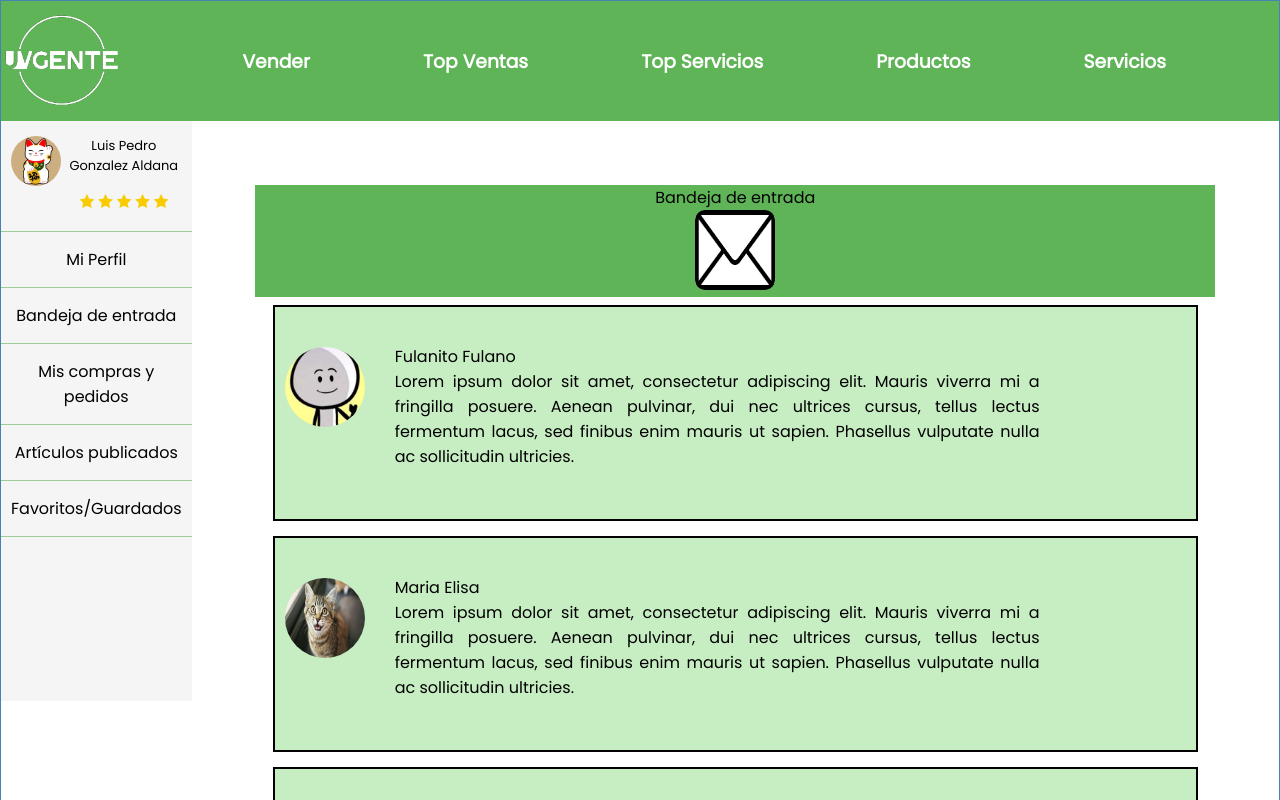
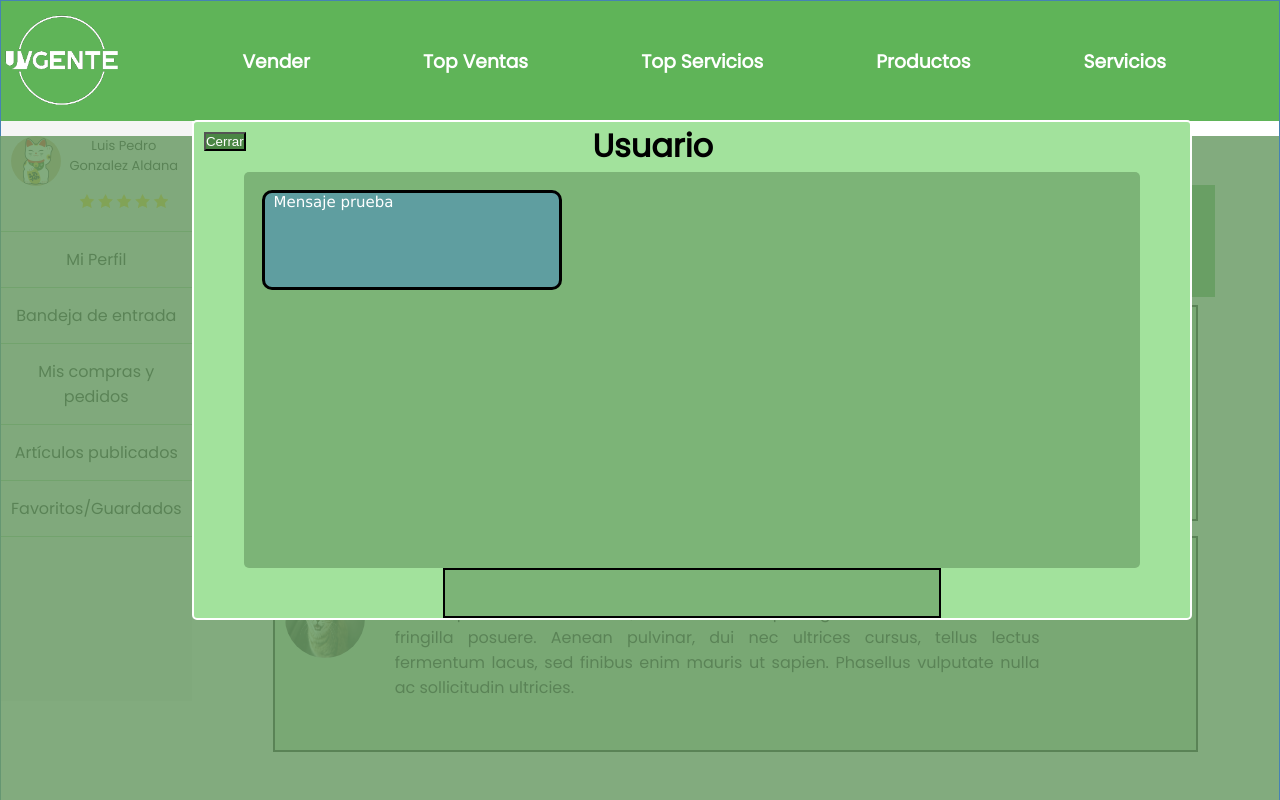
Before and after one commit to andresdlRoca/prototipos_ingenieria_software-UVG, a React (Create React App) app in the folder react-uvgente/: page / in a window 1280 px wide. Shown: the top 800 px of the page. Built offline with nearby package versions, Linux system fonts and the light colour scheme.

Commit message:
UI Inicial de Mensajes

```diff
--- a/react-uvgente/src/components/Bandeja_Entrada/Bandeja_Entrada.js
+++ b/react-uvgente/src/components/Bandeja_Entrada/Bandeja_Entrada.js
@@ -7,10 +7,12 @@ import gato_pfp from '../../media/gatopfpinbox.jpg'
 import ferrari_pfp from '../../media/ferraripfp.jpg'
 import MensajeUI from './MensajeUI.js'
 
+
 const Bandeja_Entrada = () => {
     return(
 
         <div id="inboxpage">
+            <MensajeUI />
             <div id="inbox">
                 <div id="headerinbox">
                     <p id="tituloinbox">Bandeja de entrada</p>
@@ -18,7 +20,6 @@ const Bandeja_Entrada = () => {
                 </div>
                 <div className="inboxMessages">
                     <div className="Messages">
-
                         <img id="profileImg" src={fulano_pfp} alt="pfp1" className='mail_pfp' />
                         <p id="profileName">Fulanito Fulano</p>
                         <p id="sentMessage">Lorem ipsum dolor sit amet, consectetur adipiscing elit. Mauris viverra mi a fringilla posuere. Aenean pulvinar, dui nec ultrices cursus, tellus lectus fermentum lacus, sed finibus enim mauris ut sapien. Phasellus vulputate nulla ac sollicitudin ultricies. </p>
@@ -27,11 +28,6 @@ const Bandeja_Entrada = () => {
                         <img id="profileImg" src={gato_pfp} alt="pfp2" className='mail_pfp' />
                         <p id="profileName" >Maria Elisa</p>
                         <p>Lorem ipsum dolor sit amet, consectetur adipiscing elit. Mauris viverra mi a fringilla posuere. Aenean pulvinar, dui nec ultrices cursus, tellus lectus fermentum lacus, sed finibus enim mauris ut sapien. Phasellus vulputate nulla ac sollicitudin ultricies. </p>
-                    </div>
-                    <div className="Messages">
-                        <img id="profileImg" src={ferrari_pfp} alt="pfp3" className='mail_pfp' />
-                        <p id="profileName" >Jose Hernandez</p>
-                        <p id="sentMessage">Lorem ipsum dolor sit amet, consectetur adipiscing elit. Mauris viverra mi a fringilla posuere. Aenean pulvinar, dui nec ultrices cursus, tellus lectus fermentum lacus, sed finibus enim mauris ut sapien. Phasellus vulputate nulla ac sollicitudin ultricies. </p>
                     </div>
                 </div>
 
--- a/react-uvgente/src/components/Bandeja_Entrada/MensajeUI.css
+++ b/react-uvgente/src/components/Bandeja_Entrada/MensajeUI.css
@@ -1,33 +1,75 @@
 .mainMessageUI {
     height: 500px;
     width: 1000px;
+    background-color: #a2e29c;
     position: absolute;
-    background-color: #a2e29c;
+    overflow: auto;
     border: 2px solid white;
     border-radius: 5px;
     z-index: 2;
 
     margin: auto;
-    top: 10%;
-    left: 5%;
+    top: 15%;
+    left: 15%;
 }
 
 .internalMSG {
     height: 80%;
     width: 90%;
-    top: 15%;
+    top: 10%;
     left: 5%;
     position: inherit;
     background-color: #7cb477;
     border-radius: 5px;
     margin: auto;
-
+    overflow: auto;
 }
 
 .message_container {
     position: absolute;
     z-index: 1;
     height: 100%;
-    width: 100%;
+    width: 2000px;
+    right: 0.1%;
+    top: 17%;
     background-color: #6b9c67d7;
+
 }
+
+h1 {
+    margin-left: 40%;
+}
+
+#inputMSG {
+    z-index: 3;
+    margin-top: 40%;
+    margin-left: 25%;
+    height: 10%;
+    width: 50%;
+    border: 2px solid black;
+    background-color: #7cb477;
+    color: white;
+}
+
+.MSGBubble {
+    width: 300px;
+    height: 100px;
+    z-index: 3;
+    background-color: cadetblue;
+    font-size: 15px;
+    color: white;
+    font-family: Verdana, Geneva, Tahoma, sans-serif;
+    border: solid 3px black;
+    text-align: justify;
+    word-wrap: break-word;
+    margin: 2%;
+    border-radius: 10px;
+    text-indent: 3%;
+}
+
+button {
+    position: absolute;
+    background-color: #4a8644;
+    color: white;
+    margin: 1%;
+}
--- a/react-uvgente/src/components/Bandeja_Entrada/MensajeUI.js
+++ b/react-uvgente/src/components/Bandeja_Entrada/MensajeUI.js
@@ -8,7 +8,14 @@ const MensajeUI = () => {
         </div>
 
         <div className="mainMessageUI">
-            <div className='internalMSG'></div>
+            <button>Cerrar</button>
+            <h1>Usuario</h1>
+            <div className='internalMSG'>
+
+                <div className='MSGBubble'>Mensaje prueba</div>
+            </div>
+            <input type="text" id="inputMSG"></input>
+
         </div>
         </>
 
```
